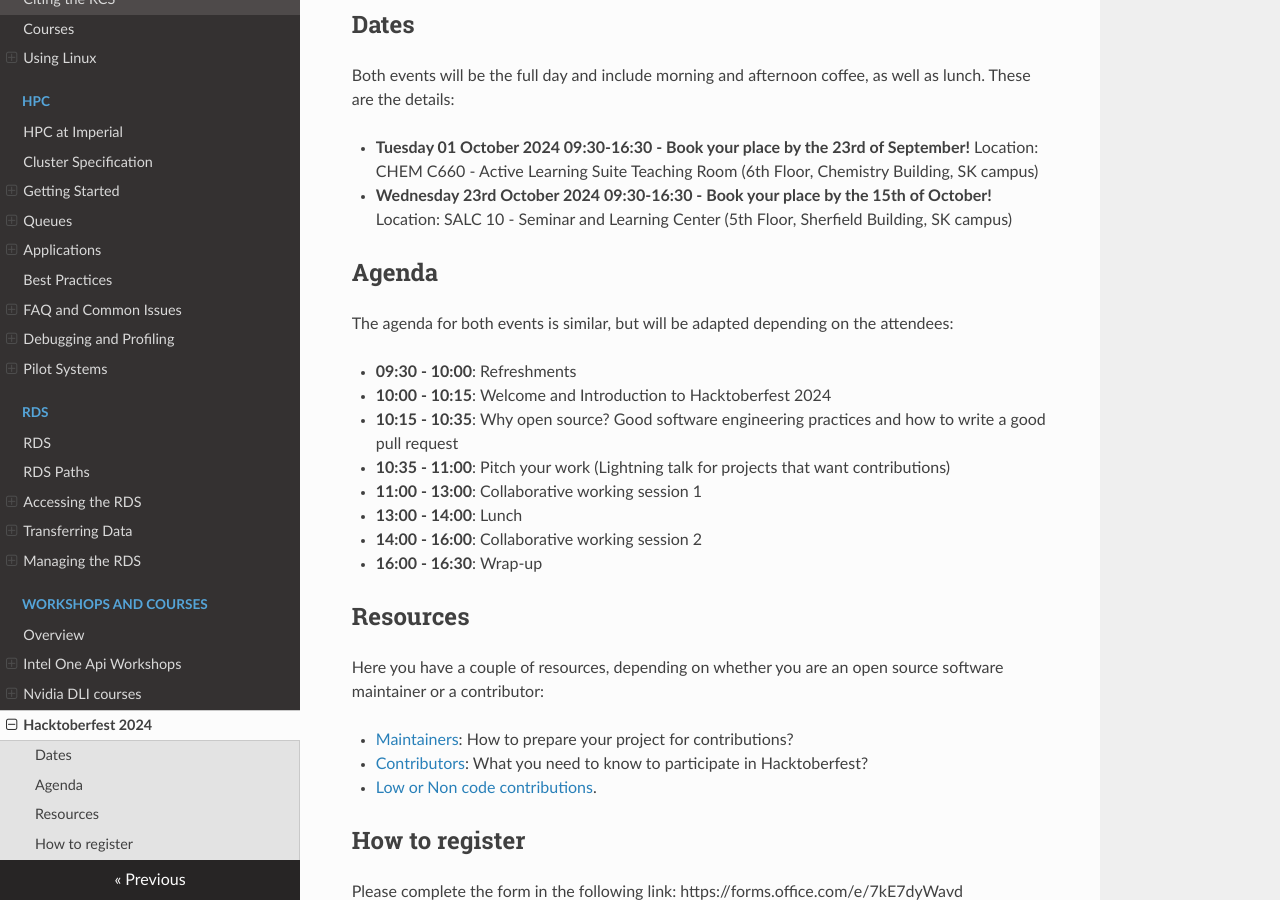
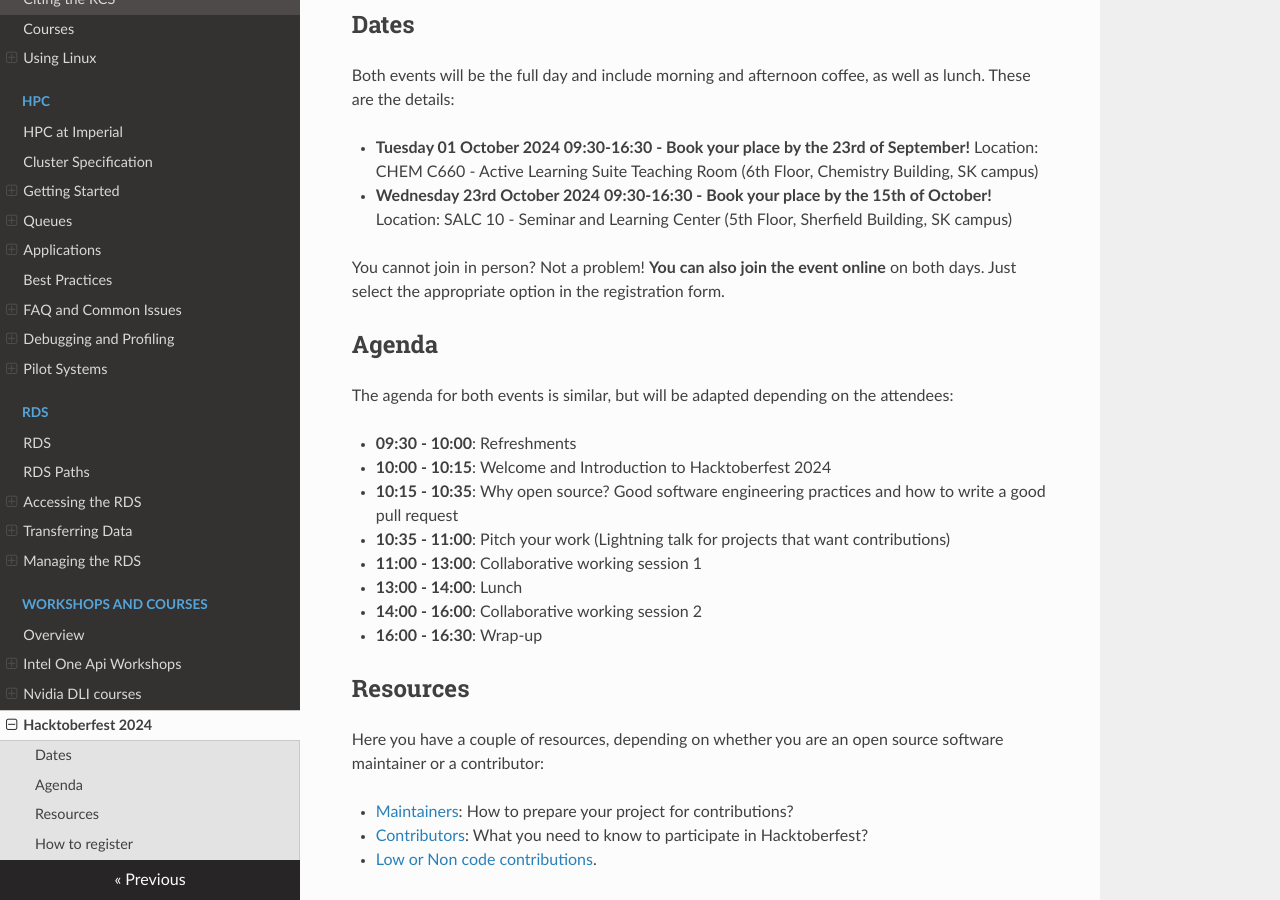
Before and after one commit to ImperialCollegeLondon/icl-rcs-user-guide, an MkDocs documentation site: the page built from docs/Workshops/hacktoberfest.md, in a window 1280 px wide and 900 px high, scrolled down 512 px. Built offline with MkDocs 1.6.1, drawn with Linux system fonts in a browser that asks for light colours; nearby versions of some CDN libraries.

Commit message:
Explain you can also join online

```diff
--- a/docs/Workshops/hacktoberfest.md
+++ b/docs/Workshops/hacktoberfest.md
@@ -15,6 +15,8 @@ Location: CHEM C660 - Active Learning Suite Teaching Room (6th Floor, Chemistry
 
 - **Wednesday 23rd October 2024 09:30-16:30 - Book your place by the 15th of October!**
 Location: SALC 10 - Seminar and Learning Center (5th Floor, Sherfield Building, SK campus)
+
+You cannot join in person? Not a problem! **You can also join the event online** on both days. Just select the appropriate option in the registration form.
 
 ## Agenda
 
```
